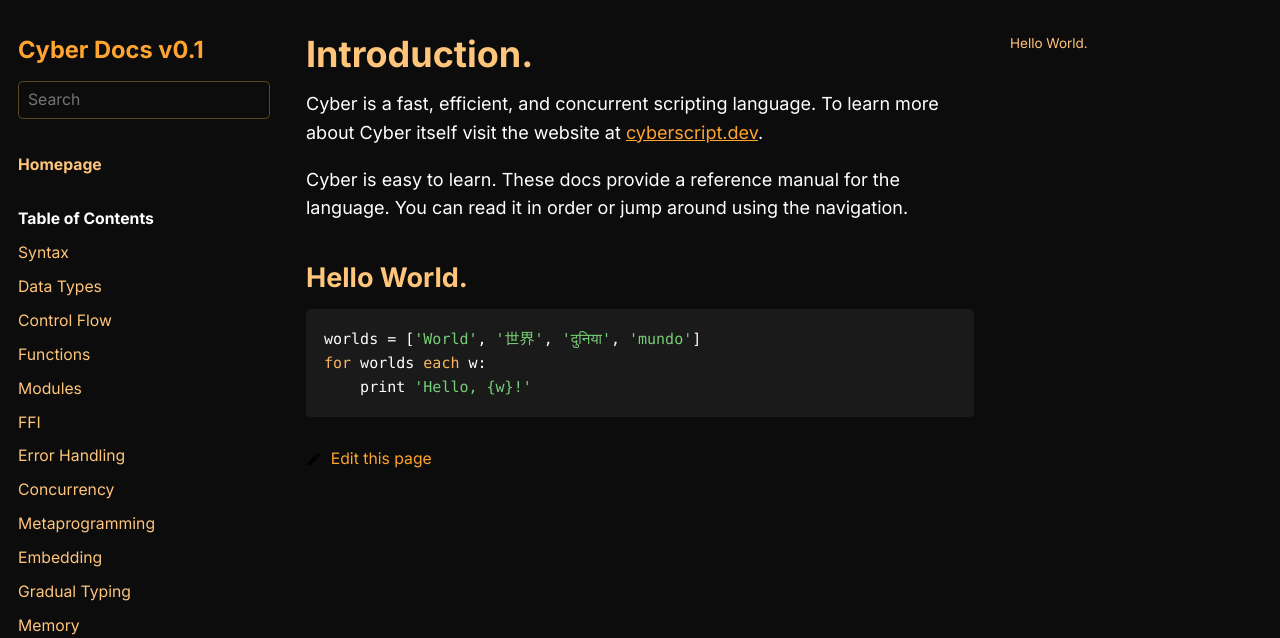
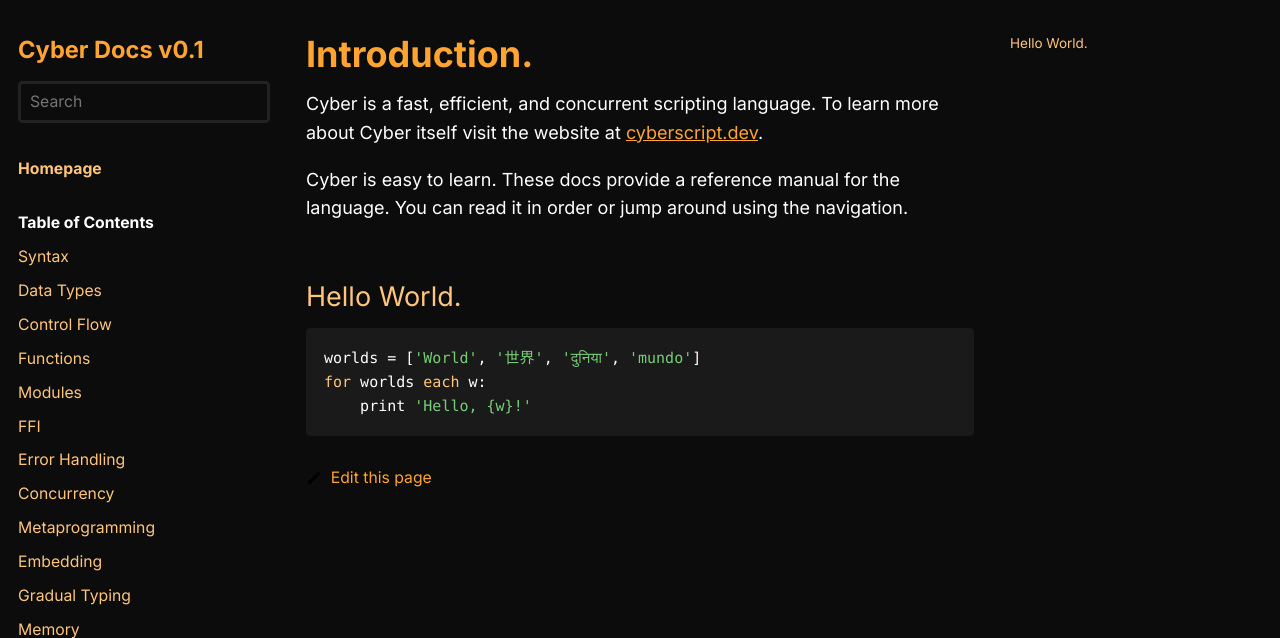
Before and after one commit to fubark/cyber, a PHP site: page / in a window 1280 px wide. Shown: the top 638 px of the page. Run offline with PHP 8.4, Linux system fonts and the light colour scheme.

Commit message:
deploy: 9438135067b01403e5b74a808a94abc9bedba661

```diff
--- a/style.css
+++ b/style.css
@@ -5,6 +5,7 @@
     --text: white;
     --text-light: #888888;
     --accent-light: #ffc57b;
+    /* --accent-light: #fab760; */
     --accent: #ffa430;
     --marked: #ffa430;
     --mono-font: Consolas, Menlo, Monaco, "Andale Mono", "Ubuntu Mono", monospace;
@@ -25,18 +26,19 @@
 }
 
 .markdown h1 {
-    color: var(--accent-light);
+    color: var(--accent);
     font-weight: bold;
 }
 
 .markdown h2 {
     color: var(--accent-light);
-    font-weight: bold;
+    /* font-weight: bold; */
+    margin-top: 60px;
 }
 
 .markdown h3 {
     color: var(--accent-light);
-    font-weight: bold;
+    /* font-weight: bold; */
 }
 
 .markdown table tr:nth-child(2n) {
@@ -50,12 +52,16 @@
 }
 
 .markdown table tr th, .markdown table tr td {
-    border-color: var(--border);
+    border: 3px solid #222;
+}
+
+.markdown table tr td:first-child code {
+    font-size: 15px;
 }
 
 .book-search input {
     background-color: var(--bg);
-    border: 1px solid var(--border);
+    border: 3px solid #222;
 }
 
 .book-menu .book-brand a {
@@ -106,9 +112,9 @@
 /* inline code */
 .markdown code {
     font-size: 17px;
-    background-color: transparent;
+    background-color: #1a1a1a;
     color: var(--accent-light);
-    padding: 0px 4px;
+    padding: 2px 6px;
 }
 
 /* block code */
@@ -133,7 +139,7 @@
     color: white;
 }
 .hljs-keyword {
-    color: #fab760;
+    color: var(--accent-light);
     font-weight: normal;
 }
 .hljs-number,
```
